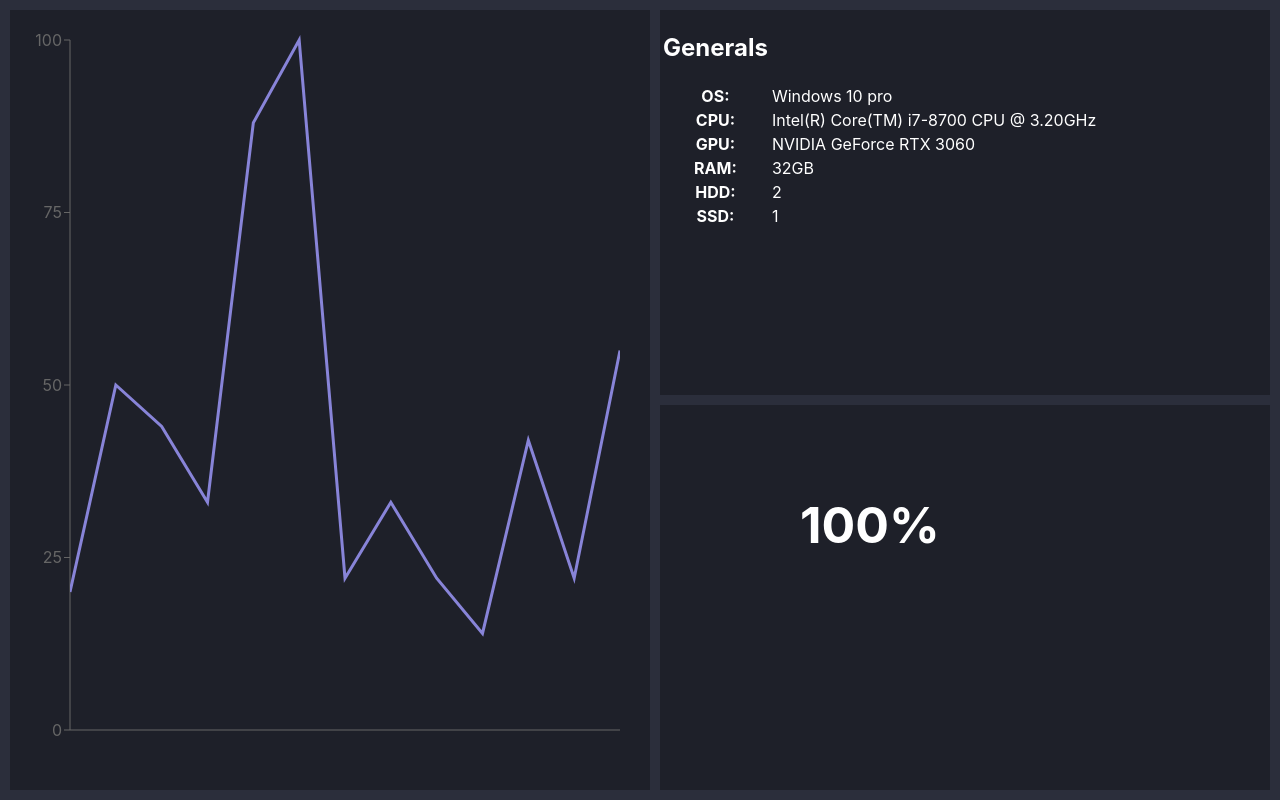
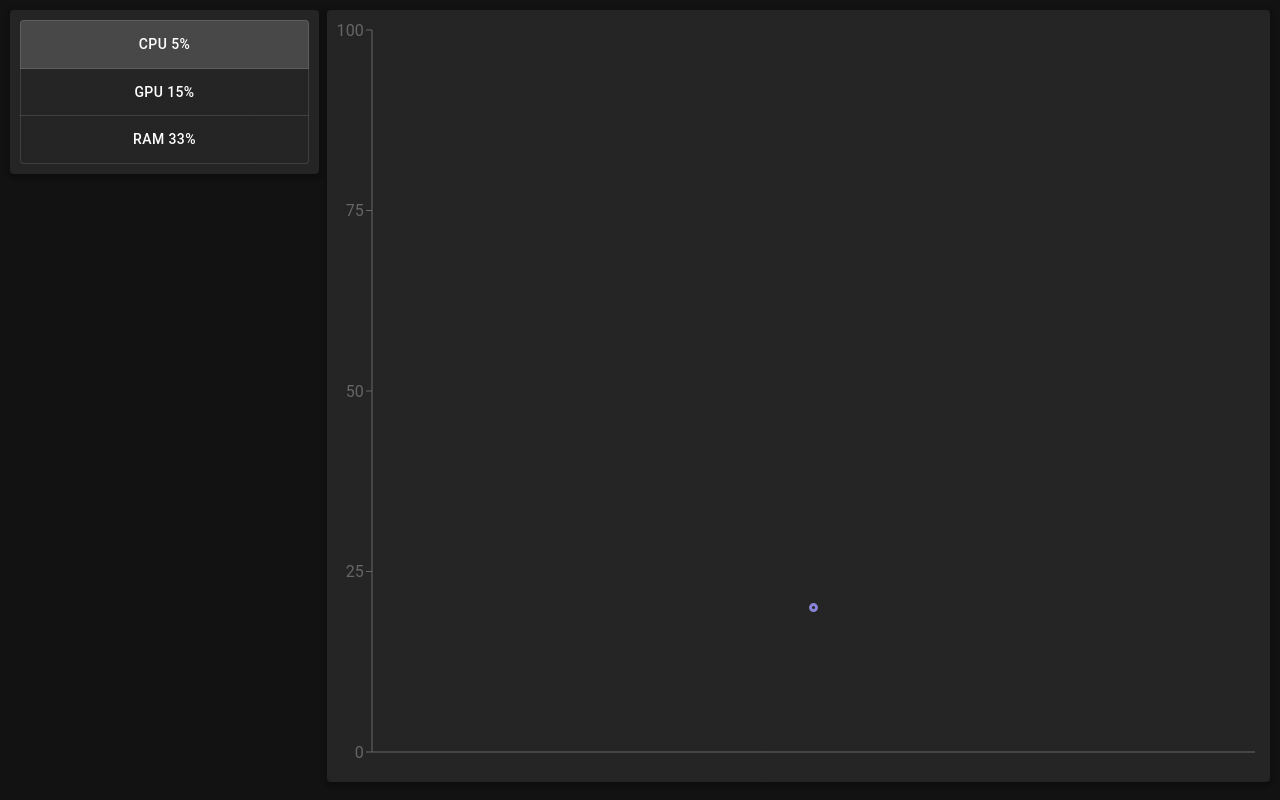
Before and after one commit to bozali/kabo-specs, a React (Create React App) app in the folder kabo-specs/: page / in a window 1280 px wide. Built offline with nearby package versions, Linux system fonts and the light colour scheme.

Commit message:
Refactor code and add first models

```diff
--- a/kabo-specs/package.json
+++ b/kabo-specs/package.json
@@ -3,6 +3,11 @@
   "version": "0.1.0",
   "private": true,
   "dependencies": {
+    "@emotion/react": "^11.7.0",
+    "@emotion/styled": "^11.6.0",
+    "@mui/icons-material": "^5.2.0",
+    "@mui/material": "^5.2.1",
+    "@mui/styled-engine-sc": "^5.1.0",
     "@testing-library/jest-dom": "^4.2.4",
     "@testing-library/react": "^9.5.0",
     "@testing-library/user-event": "^7.2.1",
@@ -20,6 +25,7 @@
     "react-scripts": "^3.4.1",
     "recharts": "^2.1.6",
     "sass": "^1.43.4",
+    "styled-components": "^5.3.3",
     "typescript": "^3.9.10",
     "wait-on": "^5.3.0"
   },
--- /dev/null
+++ b/kabo-specs/src/App.tsx
@@ -0,0 +1,67 @@
+import React from 'react'
+
+import { Area, AreaChart, ResponsiveContainer, Tooltip, XAxis, YAxis } from 'recharts'
+import { createTheme, CssBaseline, Grid, Paper, ThemeProvider, ToggleButton, ToggleButtonGroup } from '@mui/material';
+
+
+
+const data = [
+  {
+    uv: 20,
+    pv: 2400,
+    amt: 2400,
+  },
+];
+
+const App: React.FunctionComponent = () => {
+
+  const theme = createTheme({ palette: { mode: "dark" }});
+  const [target, setTarget] = React.useState<string | null>("cpu");
+
+  const handleTargetChange = (event: React.MouseEvent<HTMLElement>, newTarget: string | null) => setTarget(newTarget);
+
+
+  return (
+    <ThemeProvider theme={theme}>
+      <CssBaseline />
+
+      <Grid container spacing={1} style={{ padding: 10, flex: 1, height: "100vh", maxHeight: "100vh" }}>
+        <Grid item sm={3} xs="auto" width="100%">
+          <Paper style={{ padding: 10 }} elevation={3}>
+              <ToggleButtonGroup style={{ width: "100%" }} onChange={handleTargetChange} value={target} orientation="vertical" exclusive>
+                <ToggleButton style={{ flex: 1 }} value="cpu">CPU 5%</ToggleButton>
+                <ToggleButton style={{ flex: 1 }} value="gpu">GPU 15%</ToggleButton>
+                <ToggleButton style={{ flex: 1 }} value="ram">RAM 33%</ToggleButton>
+              </ToggleButtonGroup>
+          </Paper>
+        </Grid>
+
+        <Grid item sm={9} xs={12}>
+          <Paper style={{ height: "100%" }} elevation={3}>
+
+            <ResponsiveContainer>
+              <AreaChart
+                data={data}
+                margin={{
+                  top: 20,
+                  right: 15,
+                  left: -15,
+                  bottom: 0,
+                }}>
+                <XAxis tick={false} />
+                <YAxis type="number" domain={[0, 100]} />
+                <Tooltip />
+                <Area type="linear" dataKey="uv" strokeWidth="3px" stroke="#8884d8" fill="transparent" />
+              </AreaChart>
+            </ResponsiveContainer>
+
+          </Paper>
+        </Grid>
+      </Grid>
+
+    </ThemeProvider>
+  );
+};
+
+
+export default App;
--- a/kabo-specs/src/Components/React/App.tsx
+++ /dev/null
@@ -1,250 +0,0 @@
-import '../Sass/App.sass'
-import inputData from '../../mock/input.json';
-// React
-import React, { useState, useEffect, Component, ReactNode } from 'react'
-// Assets
-import logo from '../../Assets/logo.svg'
-import { Area, AreaChart, CartesianGrid, ResponsiveContainer, Tooltip, XAxis, YAxis } from 'recharts'
-
-const data = [
-  {
-    uv: 20,
-    pv: 2400,
-    amt: 2400,
-  },
-  {
-    uv: 50,
-    pv: 1398,
-    amt: 2210,
-  },
-  {
-    uv: 44,
-    pv: 9800,
-    amt: 2290,
-  },
-  {
-    uv: 33,
-    pv: 3908,
-    amt: 2000,
-  },
-  {
-    uv: 88,
-    pv: 4800,
-    amt: 2181,
-  },
-  {
-    uv: 100,
-    pv: 3800,
-    amt: 2500,
-  },
-  {
-    uv: 22,
-    pv: 4300,
-    amt: 2100,
-  },
-	{
-    uv: 33,
-    pv: 4300,
-    amt: 2100,
-  },
-	{
-    uv: 22,
-    pv: 4300,
-    amt: 2100,
-  },
-	{
-    uv: 14,
-    pv: 4300,
-    amt: 2100,
-  },
-	{
-    uv: 42,
-    pv: 4300,
-    amt: 2100,
-  },
-	{
-    uv: 22,
-    pv: 4300,
-    amt: 2100,
-  },
-	{
-    uv: 55,
-    pv: 4300,
-    amt: 2100,
-  },
-];
-
-const topRightData = inputData.map( (specs) =>{
-  return (
-    <table className = "table" style={{color: 'white'}}>
-              <thead>
-                <tr>
-                  <th>
-                    <h2>Generals</h2>
-                  </th>
-                  <th></th>
-                </tr>
-              </thead>
-              <tbody>
-                <tr>
-                  <th>OS:</th>
-                  <td>{specs.os}</td>
-                </tr>
-                <tr>
-                  <th>CPU:</th>
-                  <td>{specs.cpu}</td>
-                </tr>
-                <tr>
-                  <th>GPU:</th>
-                  <td>{specs.gpu}</td>
-                </tr>
-                <tr>
-                  <th>RAM:</th>
-                  <td>{specs.ram}GB</td>
-                </tr>
-                <tr>
-                  <th>HDD:</th>
-                  <td>{specs.hdd}</td>
-                </tr>
-                <tr>
-                  <th>SSD:</th>
-                  <td>{specs.ssd}</td>
-                </tr>
-              </tbody>
-            </table>
-  )
-})
-
-const bottomRightData = inputData.map( (componentUsage) =>{
-  return (
-    <p className ='precent'><b>{componentUsage.cpuusage}%</b></p>
-  )
-})
-
-export default class App extends Component {
-	public render(): ReactNode {
-		return (
-		<div className='app'>
-				<div className='graph'>
-					<ResponsiveContainer width="100%" height="100%">
-						<AreaChart
-							data={data}
-							margin={{
-								top: 30,
-								right: 30,
-								left: 0,
-								bottom: 30,
-							}}
-						>
-							<XAxis tick={false} />
-							<YAxis />
-							<Tooltip />
-							<Area type="linear" dataKey="uv" strokeWidth="3px" stroke="#8884d8" fill="transparent" />
-						</AreaChart>
-					</ResponsiveContainer>
-				</div>
-
-				<div className='right'>
-					<div className='top-right'>
-            <div className ="content">
-              {topRightData}
-            </div>
-					</div>
-
-					<div className='bottom-right' style={{color: 'white'}}>
-						<div className = "content">
-              {bottomRightData}
-            </div>
-					</div>
-				</div>
-			</div>
-		);
-	}
-}
-
-//export default function App() {
-//	// you should always use function components!
-//	// class components are practically deprecated
-//
-//	// state hooks replace the the state in a function component
-//	const [countHookExample, setCountHookExample] = useState(0)
-//
-//	// effect hooks replace the lifecycle methods in a function component
-//	useEffect(
-//		() => {
-//			console.log('mouted')
-//			return () => {
-//				console.log('exited')
-//			}
-//		},
-//		[
-//			/**
-//			 * variables that trigger this effect.
-//			 * if [] triggers only on mounting.
-//			 * if undefined trigers on every render.
-//			 */
-//		]
-//	)
-//
-//	return (
-//		<div className='app'>
-//
-//			<div className='graph'>
-//				<ResponsiveContainer width="100%" height="100%">
-//					<AreaChart
-//						data={data}
-//						margin={{
-//							top: 30,
-//							right: 30,
-//							left: 0,
-//							bottom: 30,
-//						}}
-//					>
-//						<XAxis tick={false} />
-//						<YAxis />
-//						<Tooltip />
-//						<Area type="linear" dataKey="uv" strokeWidth="3px" stroke="#8884d8" fill="transparent" />
-//					</AreaChart>
-//				</ResponsiveContainer>
-//			</div>
-//
-//			<div className='right'>
-//				<div className='top-right'>
-//					Some information
-//				</div>
-//
-//				<div className='bottom-right'>
-//					Some more information
-//				</div>
-//			</div>
-//
-//			{/*<header className='App-header'>
-//				<img src={logo} className='App-logo' alt='logo' />
-//				<p>
-//					Edit <code>src/App.tsx</code> and save to reload.
-//				</p>
-//				<a
-//					className='App-link'
-//					href='https://reactjs.org'
-//					target='_blank'
-//					rel='noopener noreferrer'
-//				>
-//					Learn React
-//				</a>
-//				<div>
-//					<p>
-//						You have clicked the button {countHookExample} times{' '}
-//						<span
-//							className='button'
-//							onClick={() =>
-//								setCountHookExample(countHookExample + 1)
-//							}
-//						>
-//							INC
-//						</span>
-//					</p>
-//				</div>
-//						</header>*/}
-//		</div>
-//	)
-//}
--- a/kabo-specs/src/Components/Sass/App.sass
+++ /dev/null
@@ -1,80 +0,0 @@
-@import ../../index
-
-.App
-	@extend %dragable
-
-	&-logo
-		height: 40vmin
-		pointer-events: none
-
-@media (prefers-reduced-motion: no-preference)
-	.App-logo
-		animation: App-logo-spin infinite 15s linear
-
-
-.App-header
-	background-color: #282c34
-	min-height: 100vh
-	display: flex
-	flex-direction: column
-	align-items: center
-	justify-content: center
-	font-size: calc(10px + 2vmin)
-	color: white
-
-
-.App-link
-	color: $react-color
-
-@keyframes App-logo-spin
-	from
-		transform: rotate(0deg)
-	to
-		transform: rotate(360deg)
-
-.button
-	@extend button
-	font-size: calc(1vmin + 10px)
-	background-color: #00ff88
-	color: #000
-	padding-left: 1vmin
-	padding-right: 1vmin
-	border-radius: 5px
-	&:hover
-		cursor: pointer
-
-
-.app
-	width: 100vw
-	height: 100vh
-	display: flex
-	background-color: #2b2e3b
-
-.graph
-	background-color: #1e2029
-	margin: 10px
-	width: 50%
-
-.right
-	display: flex
-	flex-direction: column
-	flex: 1
-
-.top-right
-	background-color: #1e2029
-	flex: 1
-	margin-right: 10px
-	margin-top: 10px
-	margin-bottom: 10px
-
-.bottom-right
-	background-color: #1e2029
-	flex: 1
-	margin-right: 10px
-	margin-bottom: 10px
-
-p.precent
-	font-size: 50px
-	margin-left: 140px
-	margin-top: 90px
-	margin-bottom: 10px
--- a/kabo-specs/src/index.tsx
+++ b/kabo-specs/src/index.tsx
@@ -7,7 +7,7 @@ import ReactDOM from 'react-dom'
 // code
 import * as serviceWorker from './serviceWorker'
 // components
-import App from './Components/React/App'
+import App from './App'
 
 ReactDOM.render(
 	<React.StrictMode>
--- /dev/null
+++ b/kabo-specs/src/models/CPUUsage.ts
@@ -0,0 +1,5 @@
+
+
+export default interface CPUUsage {
+  utilization: number;
+}
--- /dev/null
+++ b/kabo-specs/src/models/GPUUsage.ts
@@ -0,0 +1,6 @@
+
+
+export default interface GPUUsage {
+  temperature: number;
+  utilization: number;
+}
```
Also changed, not shown: kabo-specs/src/models/UsageData.ts (added, +8 -0 lines), 2 other files (tests, documents, lock files or other folders).
